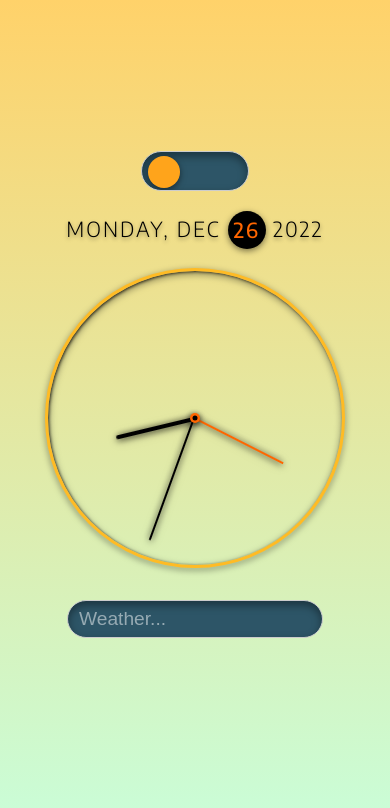
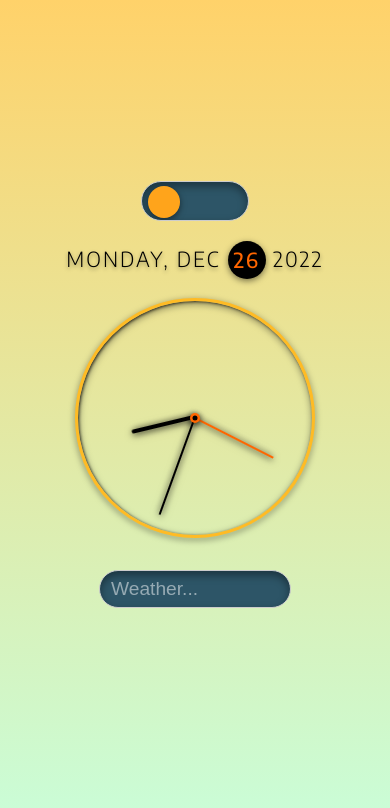
Before and after one commit to Peter-Easterbrook/AnalogueClock2022, a plain HTML site: page index.html in a window 390 px wide. Drawn offline with Linux system fonts and the light colour scheme.

Commit message:
Analogue clock mediaQuery

```diff
--- a/style.css
+++ b/style.css
@@ -121,8 +121,8 @@ html::-webkit-scrollbar {
   align-items: center;
 }
 .clock {
-  height: 300px;
-  width: 300px;
+  height: 19rem;
+  width: 19rem;
   border-radius: 50%;
   border: solid 3px rgb(255, 187, 36);
   position: relative;
@@ -138,8 +138,8 @@ html::-webkit-scrollbar {
   position: absolute;
   height: 80px;
   width: 4px;
-  right: 146px;
-  bottom: 146px;
+  right: 145px;
+  bottom: 147px;
   border-radius: 16px;
   filter: drop-shadow(0 2px 3px rgba(0, 0, 0, 0.5));
   transition: all 0.3s ease-out;
@@ -166,7 +166,6 @@ html::-webkit-scrollbar {
   background-color: #ff6600;
   right: 147px;
   bottom: 147px;
-  height: 100px;
   filter: drop-shadow(0 2px 3px rgba(0, 0, 0, 0.5));
   transform-origin: bottom;
   transition: all 0.3s ease-out;
@@ -223,9 +222,9 @@ html::-webkit-scrollbar {
   color: #ff6600;
   border-radius: 50%;
   font-weight: 500;
-  height: clamp(2rem, 2.6vw, 2.6rem);
-  width: clamp(2rem, 2.6vw, 2.6rem);
-  padding: clamp(1.2rem, 1.6vw, 1.6rem);
+  height: clamp(2rem, 3vw, 3rem);
+  width: clamp(2rem, 3vw, 3rem);
+  padding: clamp(1.2rem, 2vw, 2rem);
   display: inline-flex;
   align-items: center;
   justify-content: center;
@@ -248,7 +247,7 @@ html::-webkit-scrollbar {
 }
 
 .search-box {
-  width: 16rem;
+  width: clamp(12rem, 16vw, 16rem);
   padding: 10px 15px;
   color: #fff;
   border: 1px solid #ccc;
@@ -338,6 +337,28 @@ html::-webkit-scrollbar {
   .date .circle {
     margin: 0.2rem 0;
   }
+  .clock {
+    height: 15rem;
+    width: 15rem;
+  }
+  #hours-hand {
+    position: absolute;
+    height: 64px;
+    right: 116px;
+    bottom: 118px;
+  }
+  #minutes-hand {
+    position: absolute;
+    height: 104px;
+    right: 116px;
+    bottom: 118px;
+  }
+  #seconds-hand {
+    position: absolute;
+    height: 90px;
+    right: 118px;
+    bottom: 118px;
+  }
   .search-box {
     padding: 7px 11px;
   }
```
